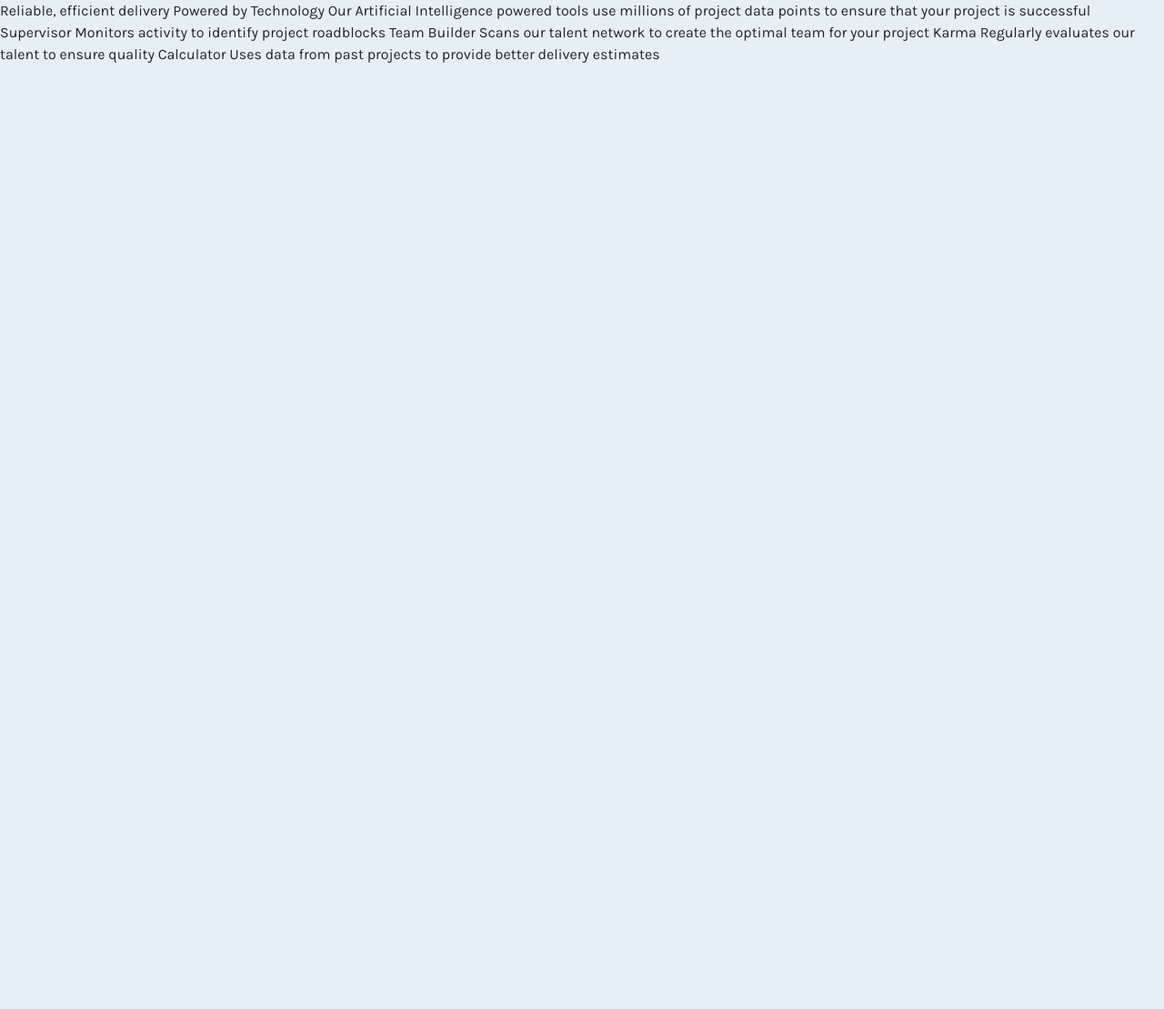
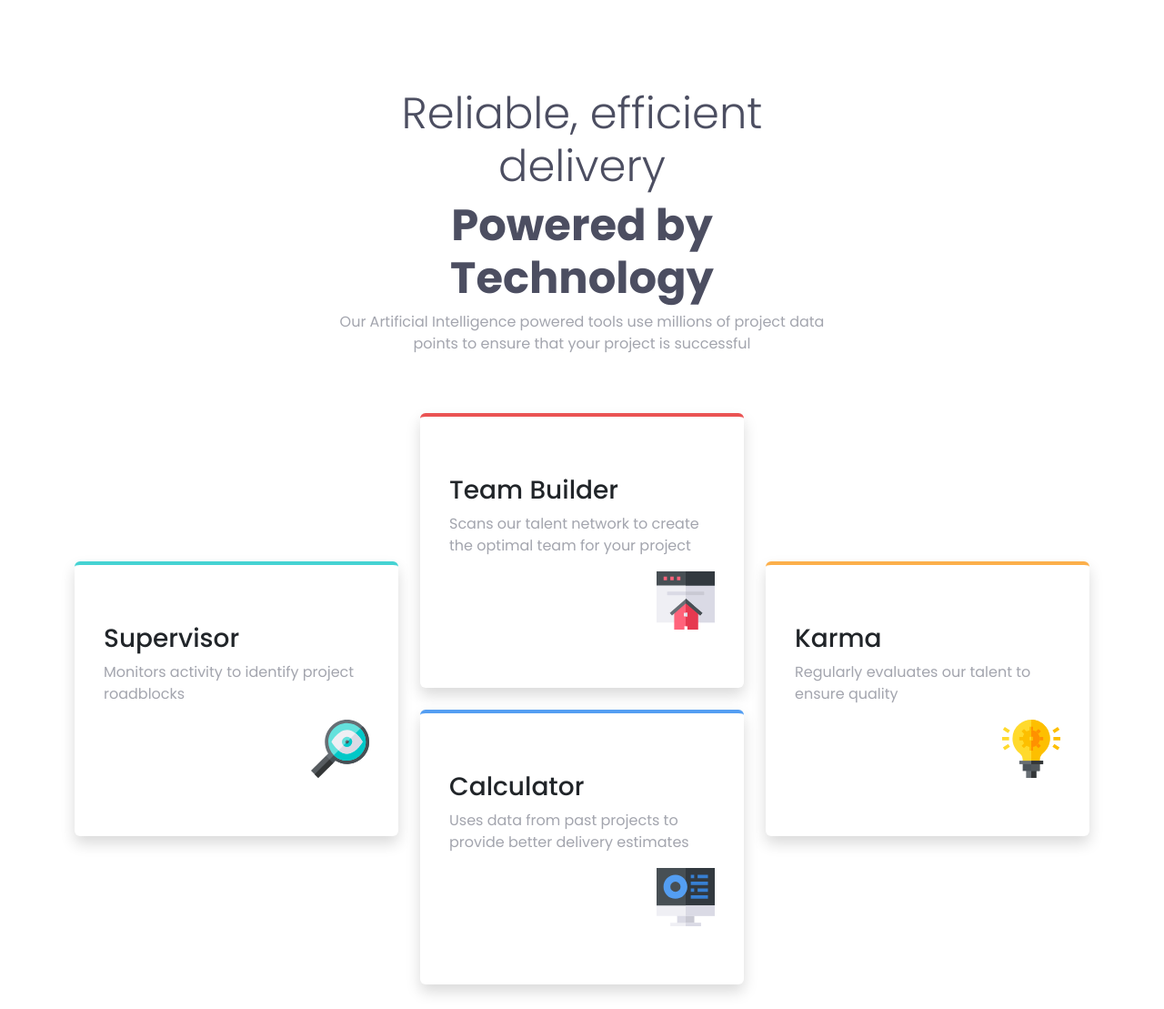
Before and after one commit to Bhevans17/four-card-feature-section-master, a website built with Vite: page index.html in a window 1280 px wide. Shown: the whole page at 91% size. Before the commit the page ends 800 px from the top, so only its background shows below. Built offline with nearby package versions, Linux system fonts and the light colour scheme.

Commit message:
Initial commit

```diff
--- a/index.html
+++ b/index.html
@@ -2,31 +2,60 @@
 <html lang="en">
 <head>
   <meta charset="UTF-8">
-  <meta name="viewport" content="width=device-width, initial-scale=1.0"> <!-- displays site properly based on user's device -->
+  <meta name="viewport" content="width=device-width, initial-scale=1.0">
   <link rel="icon" type="image/png" sizes="32x32" href="images/favicon-32x32.png">
   <title>Frontend Mentor | Four card feature section</title>
   <link rel="stylesheet" href="scss/styles.scss">
 </head>
 <body>
-
-  Reliable, efficient delivery
-  Powered by Technology
-
-  Our Artificial Intelligence powered tools use millions of project data points
-  to ensure that your project is successful
-
-  Supervisor
-  Monitors activity to identify project roadblocks
-
-  Team Builder
-  Scans our talent network to create the optimal team for your project
-
-  Karma
-  Regularly evaluates our talent to ensure quality
-
-  Calculator
-  Uses data from past projects to provide better delivery estimates
-
+  <div class="container-fluid py-5 px-4">
+    <div class="container">
+      <div class="row">
+        <div class="col-12 col-xl-6 offset-xl-3 my-5 text-center">
+          <h1 class="text-very-dark-blue fw-light display-5">Reliable, efficient delivery</h1>
+          <h2 class="text-very-dark-blue fw-bold display-5">Powered by Technology</h2>
+          <p class="text-grayish-blue">Our Artificial Intelligence powered tools use millions of project data points
+            to ensure that your project is successful</p>
+        </div>
+        <div class="col-12 col-lg-4">
+          <div id="supervisor_card" class="card shadow mb-4 border-0 py-lg-5 px-lg-3">
+            <div class="card-body">
+              <h3 class="card-title">Supervisor</h3>
+              <p class="card-text text-grayish-blue">Monitors activity to identify project roadblocks</p>
+              <img src="images/icon-supervisor.svg" class="img-fluid float-end" alt="">
+            </div>
+          </div>
+        </div>
+        <div class="col-12 col-lg-4">
+          <div id="team_card" class="card shadow mb-4 border-0 py-lg-5 px-lg-3">
+            <div class="card-body">
+              <h3 class="card-title">Team Builder</h3>
+              <p class="card-text text-grayish-blue">Scans our talent network to create the optimal team for your project</p>
+              <img src="images/icon-team-builder.svg" class="img-fluid float-end" alt="">
+            </div>
+          </div>
+        </div>
+        <div class="col-12 col-lg-4">
+          <div id="karma_card" class="card shadow mb-4 border-0 py-lg-5 px-lg-3">
+            <div class="card-body">
+              <h3 class="card-title">Karma</h3>
+              <p class="card-text text-grayish-blue">Regularly evaluates our talent to ensure quality</p>
+              <img src="images/icon-karma.svg" class="img-fluid float-end" alt="">
+            </div>
+          </div>
+        </div>
+        <div class="col-12 col-lg-4 offset-lg-4">
+          <div id="calc_card" class="card shadow mb-4 border-0 py-lg-5 px-lg-3">
+            <div class="card-body">
+              <h3 class="card-title">Calculator</h3>
+              <p class="card-text text-grayish-blue">Uses data from past projects to provide better delivery estimates</p>
+              <img src="images/icon-calculator.svg" class="img-fluid float-end" alt="">
+            </div>
+          </div>
+        </div>
+      </div>
+    </div>
+  </div>
   <script type="module" src="/main.js"></script>
 </body>
 </html>
--- a/package.json
+++ b/package.json
@@ -3,6 +3,7 @@
   "private": true,
   "version": "1.0.0",
   "type": "module",
+  "author": "Brenden Henry Evans",
   "scripts": {
     "dev": "vite",
     "build": "vite build",
--- a/scss/styles.scss
+++ b/scss/styles.scss
@@ -1,12 +1,61 @@
-@import url('https://fonts.googleapis.com/css2?family=Karla:wght@300;400;500;700&display=swap');
+@import url('https://fonts.googleapis.com/css2?family=Poppins:wght@300;400;500;700&display=swap');
 
 $theme-colors: (
-    "cyan": hsl(179, 62%, 43%),
+    "red": hsl(0, 78%, 62%),
+    "cyan": hsl(180, 62%, 55%),
+    "orange": hsl(34, 97%, 64%),
+    "blue": hsl(212, 86%, 64%),
+    "very-dark-blue": hsl(234, 12%, 34%),
+    "grayish-blue": hsl(229, 6%, 66%),
+    "very-light-blue": hsl(0, 0%, 98%)
 );
 
 @import "node_modules/bootstrap/scss/bootstrap";
 
 body {
-    font-family: 'Karla', sans-serif;
-    background-color: #E6EFF6;
+    font-family: 'Poppins', sans-serif;
 }
+
+h1 {
+    font-size: 1.4em;
+}
+
+h2 {
+    font-size: 1.4em;
+}
+
+.card {
+    transition: 0.6s;
+
+    &:hover {
+        cursor: pointer;
+        transform: translateY(-15px);
+        transition: 0.6s;
+    }
+}
+
+#supervisor_card {
+    border-top: 4px solid hsl(180, 62%, 55%) !important;
+
+    @media only screen and (min-width: 992px) {
+        position: relative;
+        top: 50%;
+    }
+}
+
+#team_card {
+    border-top: 4px solid hsl(0, 78%, 62%) !important;
+}
+
+#karma_card {
+    border-top: 4px solid hsl(34, 97%, 64%) !important;
+
+    @media only screen and (min-width: 992px) {
+        position: relative;
+        top: 50%;
+    }
+}
+
+#calc_card {
+    border-top: 4px solid hsl(212, 86%, 64%) !important;
+}
```
Also changed, not shown: README-template.md (deleted), README.md.
